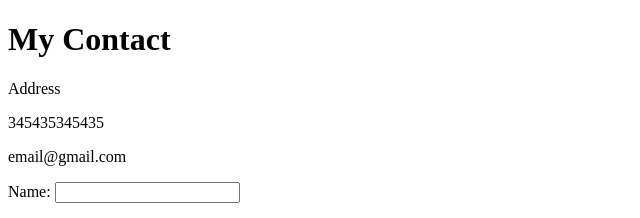
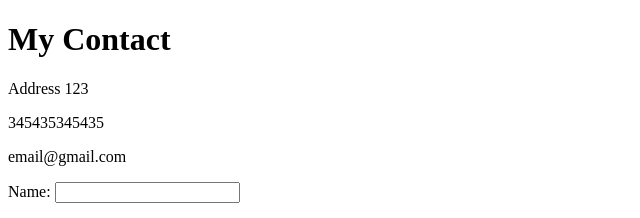
Before and after one commit to jana-guevera/my-side1, a plain HTML site: page contact.html in a window 1280 px wide. Shown: the top 218 px of the page, 0-640 px from the left. Drawn offline with Linux system fonts and the light colour scheme.

Commit message:
Changed the address

```diff
--- a/contact.html
+++ b/contact.html
@@ -8,7 +8,7 @@
 
     <body>
         <h1>My Contact</h1>
-        <p>Address</p>
+        <p>Address 123</p>
         <p>345435345435</p>
         <p>email@gmail.com</p>
 
```
